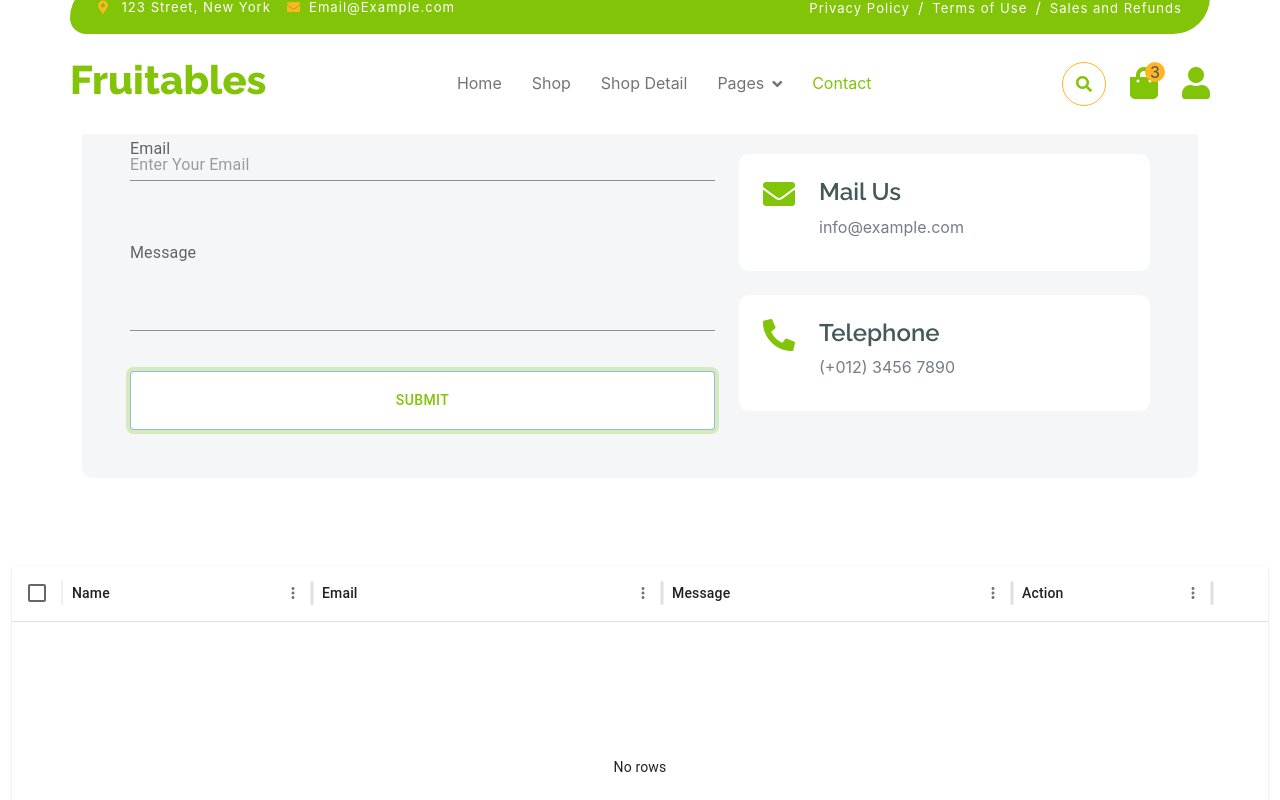
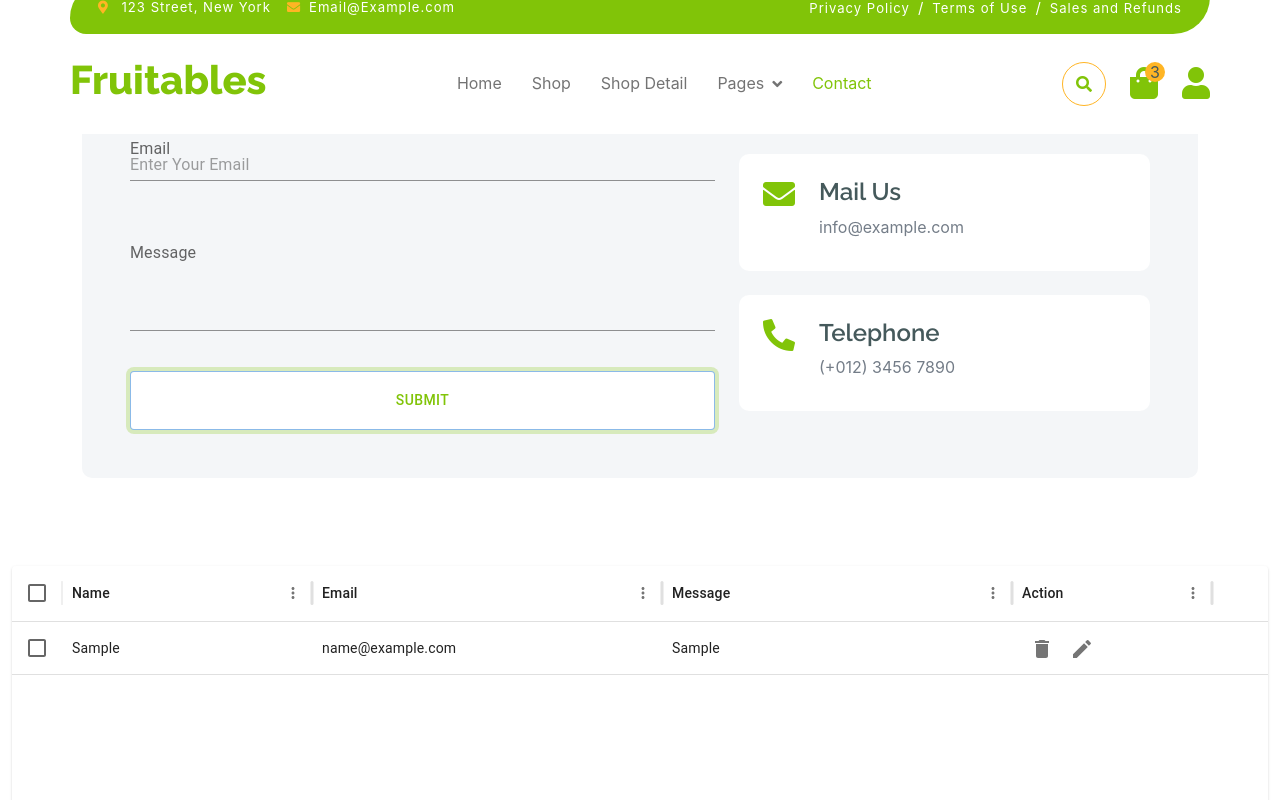
Before and after one commit to vatsalSabalpara18/fruitables, a React (Create React App) app: page /contact in a window 1280 px wide. Both pictures are taken after typing "Sample", "name@example.com", "Sample" into the empty fields and a click on the button "SUBMIT". Shown: the part 1065-1865 px from the top of the page. Built offline with nearby package versions, Linux system fonts and the light colour scheme.

Commit message:
HW-1-1-25-Implement edit and delete functionality in Contact component with local storage integration

```diff
--- a/src/container/Contact/Contact.js
+++ b/src/container/Contact/Contact.js
@@ -7,6 +7,7 @@ import EditIcon from '@mui/icons-material/Edit';
 
 function Contact(props) {
     const [contactTable, setContactTable] = React.useState([]);
+    const [isEdit, setIsEdit] = React.useState(null);
 
     const getContactData = () => {
         const localStorageContact = JSON.parse(localStorage.getItem('contact'));
@@ -27,6 +28,22 @@ function Contact(props) {
 
     const paginationModel = { page: 0, pageSize: 5 };
 
+    const handleDelete = (id) => {
+        const localData = JSON.parse(localStorage.getItem('contact'));
+        const newData = localData.filter(data => data.id !== id);
+        localStorage.setItem('contact', JSON.stringify(newData));
+        setContactTable(newData);
+    }
+
+    const handleEdit = (data) => {
+        console.log("handleEdit", data);
+        const localData = JSON.parse(localStorage.getItem('contact'));
+        const index = localData.findIndex((item) => item.id === data.id);
+        console.log("index", index);
+        setIsEdit(index);
+        setValues(data);
+    }
+
     const columns = [
         { field: 'name', headerName: 'Name', width: 250 },
         { field: 'email', headerName: 'Email', width: 350 },
@@ -37,10 +54,10 @@ function Contact(props) {
             width: 200,
             renderCell: (params) => (
                 <strong>
-                    <IconButton aria-label="delete" onClick={() => console.log(params.row.id)}>
+                    <IconButton aria-label="delete" onClick={() => handleDelete(params.row.id)}>
                         <GridDeleteIcon />
                     </IconButton>
-                    <IconButton aria-label="edit" onClick={() => console.log(params.row.id)}>
+                    <IconButton aria-label="edit" onClick={() => handleEdit(params.row)}>
                         <EditIcon />
                     </IconButton>
                 </strong>
@@ -56,6 +73,7 @@ function Contact(props) {
             setContactTable(contactData);
         } else {
             localStorage.setItem('contact', JSON.stringify([{...data, id: +new Date()}]));
+            setContactTable([{...data, id: +new Date()}]);
         }
     }
 
@@ -73,7 +91,7 @@ function Contact(props) {
         },
     });
 
-    const { handleSubmit, handleChange, handleBlur, values, errors, touched } = formik;
+    const { handleSubmit, handleChange, handleBlur, values, errors, touched, setValues } = formik;
     return (
         <>
 
@@ -149,7 +167,9 @@ function Contact(props) {
                                         className="w-100 btn py-3 bg-white text-primary rounded-10"
                                         variant="outlined"
                                         type="submit">
-                                        Submit
+                                        {
+                                            isEdit || isEdit === 0 ? "Update" : "Submit"
+                                        }
                                     </Button>
                                 </form>
                             </div>
```
